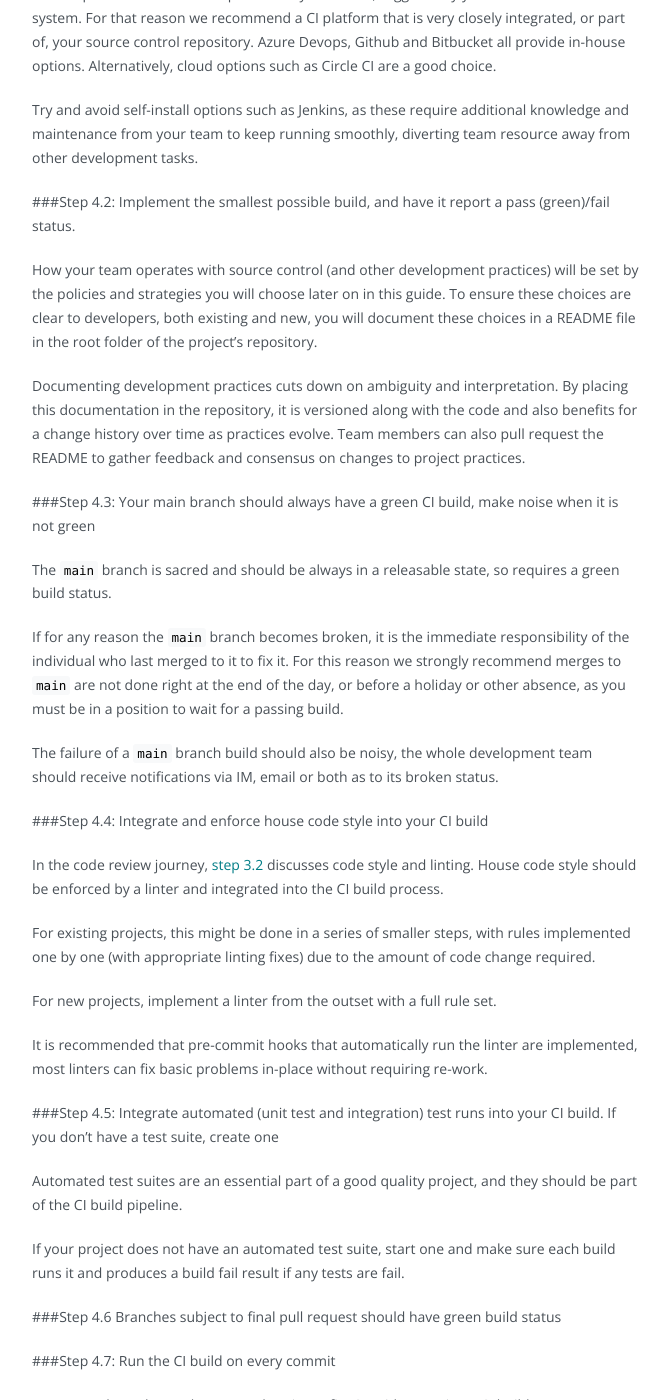
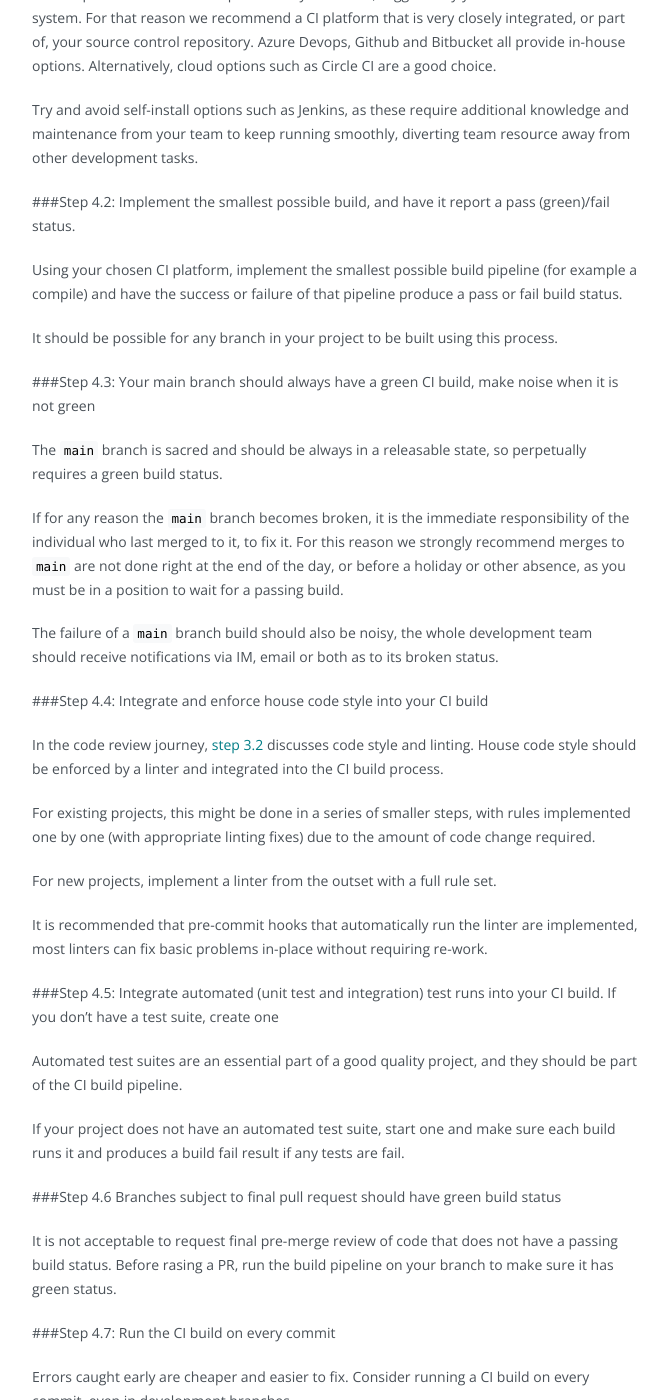
Before and after one commit to sagepublishing/sagepublishing.github.io, a Jekyll site: the page built from journeys/continuous-integration.md, in a window 1280 px wide and 1400 px high, scrolled down 679 px. Shown: the whole window, without its empty margins (375-1045 px from the left). Built offline with Jekyll 4.4.1, drawn with Linux system fonts in a browser that asks for light colours; nearby versions of some CDN libraries.

Commit message:
Small changes following review

```diff
--- a/journeys/continuous-integration.md
+++ b/journeys/continuous-integration.md
@@ -27,17 +27,16 @@ Try and avoid self-install options such as Jenkins, as these require additional
 
 ###Step 4.2: Implement the smallest possible build, and have it report a pass (green)/fail status.
 
-How your team operates with source control (and other development practices) will be set by the policies and strategies you will choose later on in this guide. To ensure these choices are clear to developers, both existing and new, you will document these choices in a README file in the root folder of the project’s repository.
+Using your chosen CI platform, implement the smallest possible build pipeline (for example a compile) and have the success or failure of that pipeline produce a pass or fail build status.
 
-Documenting development practices cuts down on ambiguity and interpretation. By placing this documentation in the repository, it is versioned along with the code and also benefits for a change history over time as practices evolve. Team members can also pull request the README to gather feedback and consensus on changes to project practices.
-
+It should be possible for any branch in your project to be built using this process.
 
 
 ###Step 4.3: Your main branch should always have a green CI build, make noise when it is not green
 
-The `main` branch is sacred and should be always in a releasable state, so requires a green build status.
+The `main` branch is sacred and should be always in a releasable state, so perpetually requires a green build status.
 
-If for any reason the `main` branch becomes broken, it is the immediate responsibility of the individual who last merged to it to fix it. For this reason we strongly recommend merges to `main` are not done right at the end of the day, or before a holiday or other absence, as you must be in a position to wait for a passing build.
+If for any reason the `main` branch becomes broken, it is the immediate responsibility of the individual who last merged to it, to fix it. For this reason we strongly recommend merges to `main` are not done right at the end of the day, or before a holiday or other absence, as you must be in a position to wait for a passing build.
 
 The failure of a `main` branch build should also be noisy, the whole development team should receive notifications via IM, email or both as to its broken status.
 
@@ -63,6 +62,8 @@ If your project does not have an automated test suite, start one and make sure e
 
 ###Step 4.6 Branches subject to final pull request should have green build status
 
+It is not acceptable to request final pre-merge review of code that does not have a passing build status. Before rasing a PR, run the build pipeline on your branch to make sure it has green status.
+
 
 ###Step 4.7: Run the CI build on every commit
 
```
